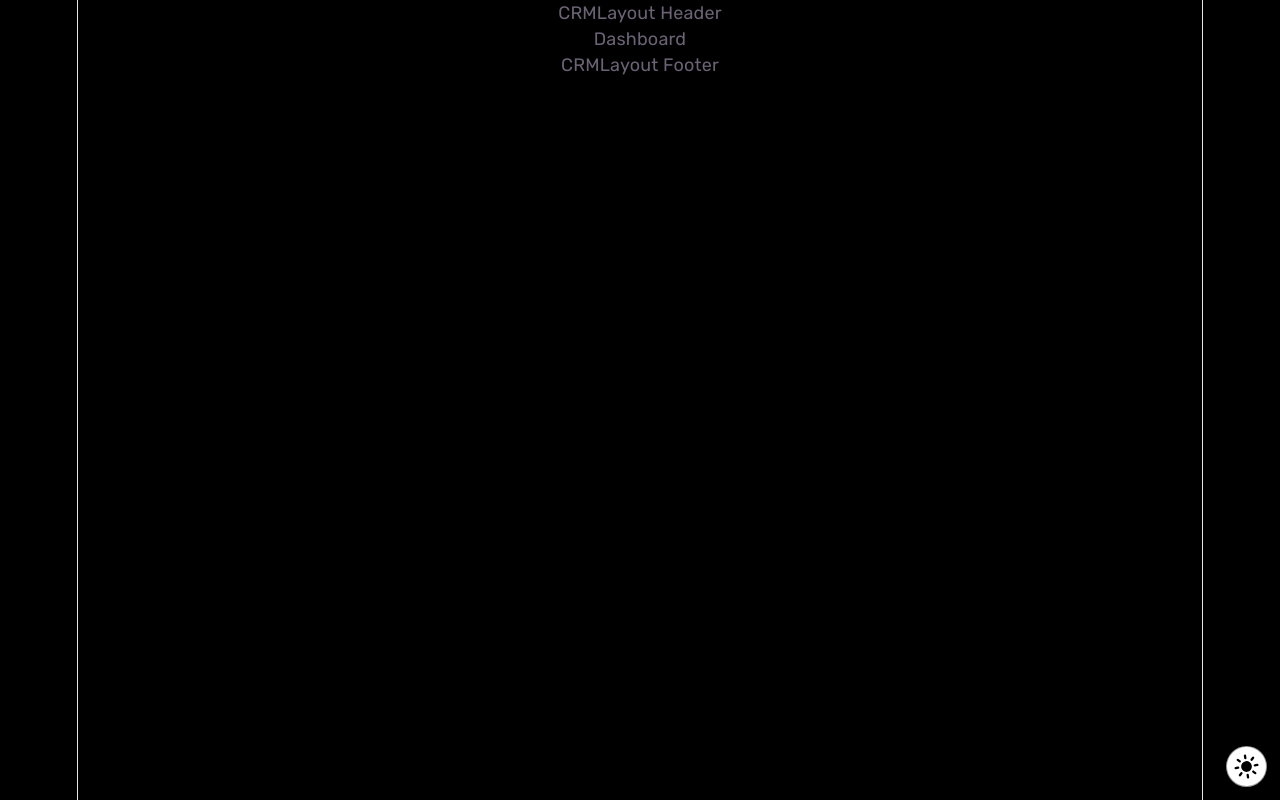
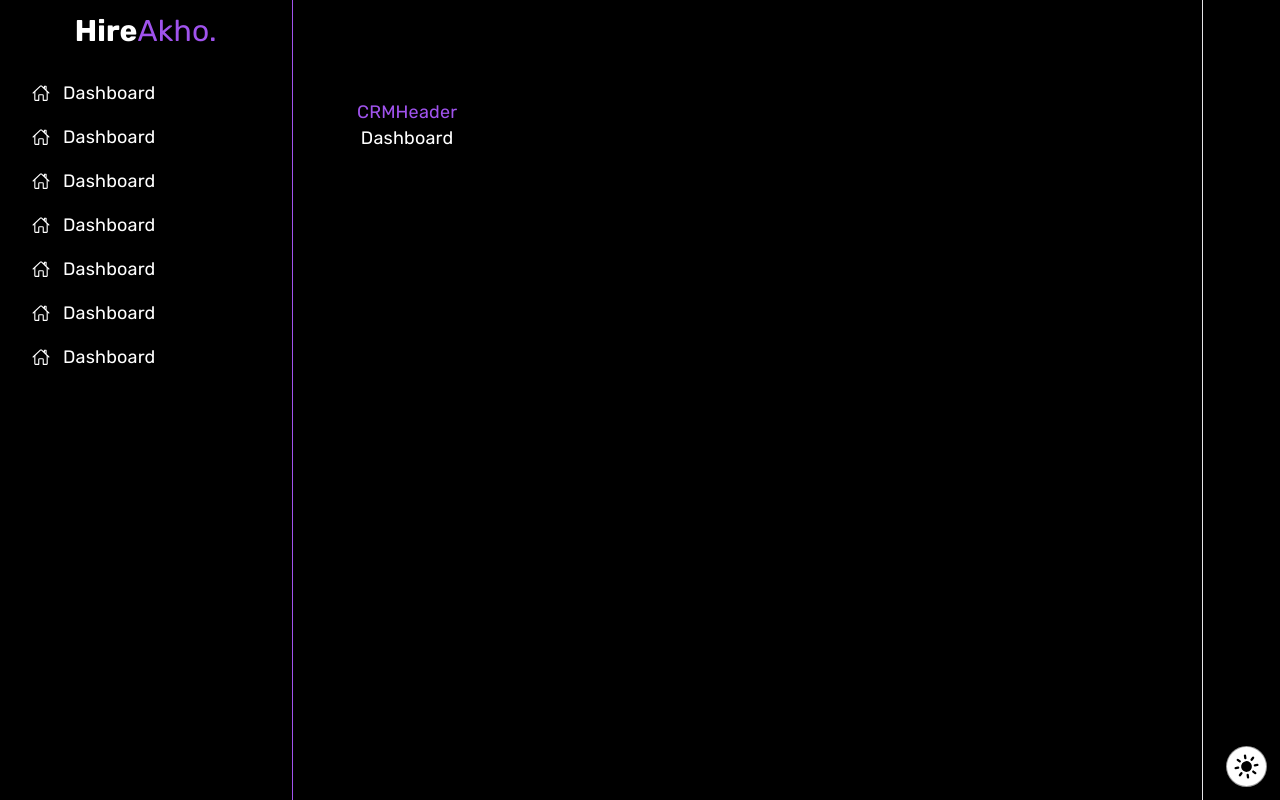
Before and after one commit to asadqureshi786/job-portal, a React (Vite) app: page /company in a window 1280 px wide. Built offline with nearby package versions, Linux system fonts and the light colour scheme; a web font is replaced by a local one.

Commit message:
working on sidebar

```diff
--- /dev/null
+++ b/src/components/crm/CRMHeader.jsx
@@ -0,0 +1,7 @@
+import React from 'react'
+
+export default function CRMHeader() {
+  return (
+    <div className='text-primary' >CRMHeader</div>
+  )
+}
--- /dev/null
+++ b/src/components/crm/CRMSidebar.jsx
@@ -0,0 +1,67 @@
+import React from "react";
+import { Link } from "react-router-dom";
+
+// icons
+import { IoHomeOutline } from "react-icons/io5";
+
+
+export default function CRMSidebar() {
+  const sideItem = [
+    {
+      title : 'Dashboard',
+      icon : <IoHomeOutline/>,
+      url : '/dashboard',
+    },
+    {
+      title : 'Dashboard',
+      icon : <IoHomeOutline/>,
+      url : '/dashboard',
+    },
+    {
+      title : 'Dashboard',
+      icon : <IoHomeOutline/>,
+      url : '/dashboard',
+    },
+    {
+      title : 'Dashboard',
+      icon : <IoHomeOutline/>,
+      url : '/dashboard',
+    },
+    {
+      title : 'Dashboard',
+      icon : <IoHomeOutline/>,
+      url : '/dashboard',
+    },
+    {
+      title : 'Dashboard',
+      icon : <IoHomeOutline/>,
+      url : '/dashboard',
+    },
+    {
+      title : 'Dashboard',
+      icon : <IoHomeOutline/>,
+      url : '/dashboard',
+    },
+  ]
+  return (
+    <div className="fixed top-0 left-0 bottom-0 w-65 bg-black px-7 py-4 border-r border-black dark:border-primary">
+      <Link to="/company" className="logo text-[30px] ">
+        <span className="font-bold text-white ">Hire</span>
+        <span className="text-primary ">Akho.</span>
+      </Link>
+
+      <div className="sideBar mt-7">
+        <ul className="space-y-4" >
+          {
+            sideItem.map((item,index)=>(
+              <li className="text-white flex items-center gap-3 cursor-pointer transition-all hover:text-primary   ">
+                <span>{item.icon}</span>
+                {item.title}</li>
+            ))
+          }
+        </ul>
+      </div>
+
+    </div>
+  );
+}
--- a/src/layouts/CRMLayout.jsx
+++ b/src/layouts/CRMLayout.jsx
@@ -1,14 +1,22 @@
-import React from 'react'
+import React, { Component } from "react";
 import { Outlet } from "react-router-dom";
 import ThemeBox from "../components/ThemeBox";
+
+// Components
+import CRMHeader from "../components/crm/CRMHeader";
+import CRMSidebar from "../components/crm/CRMSidebar";
 
 export default function CRMLayout() {
   return (
     <>
-    <div>CRMLayout Header</div>
-    <Outlet />
-    <div>CRMLayout Footer</div>
-    <ThemeBox/>
+      <div className="flex grow">
+        <CRMSidebar />
+        <div className="xl:ps-62 4xl:ps-78 4xl:mt-40 mt-22  pb-6">
+          <CRMHeader />
+          <Outlet />
+        </div>
+      </div>
+      <ThemeBox />
     </>
-  )
+  );
 }
--- a/src/pages/company/Dashboard.jsx
+++ b/src/pages/company/Dashboard.jsx
@@ -2,6 +2,6 @@ import React from 'react'
 
 export default function Dashboard() {
   return (
-    <div className=''>Dashboard</div>
+    <div className='dark:text-white'>Dashboard</div>
   )
 }
```
